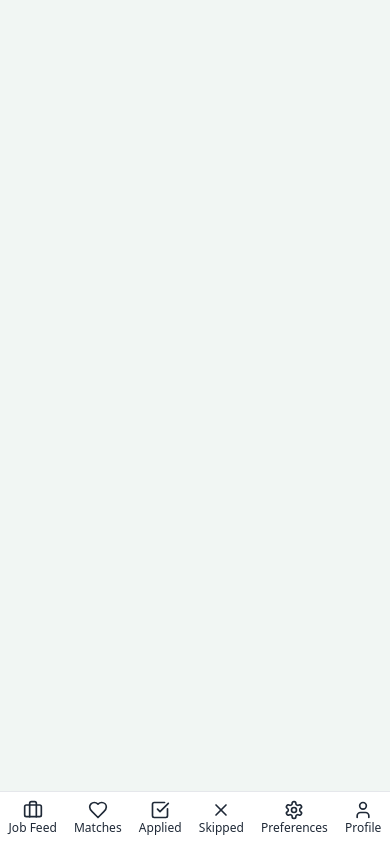
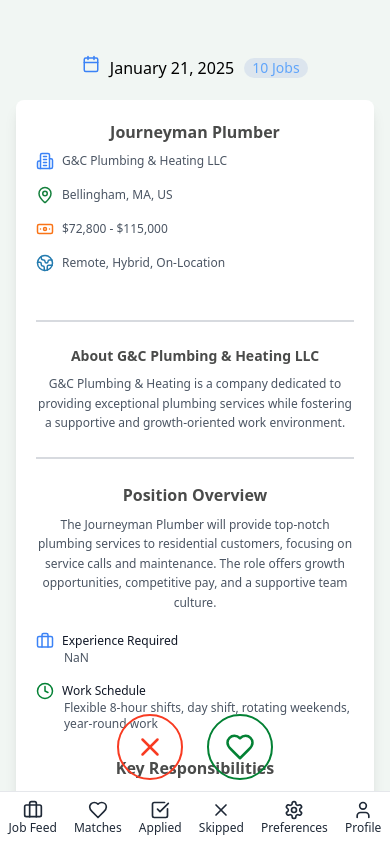
Before and after one commit to Muhammadbilalhaider/netlify-tailwind, a React (Create React App) app: page / in a window 390 px wide. Shown: the top 844 px of the page. Built offline with nearby package versions, Linux system fonts and the light colour scheme.

Commit message:
making responsive

```diff
--- a/src/App.js
+++ b/src/App.js
@@ -16,7 +16,7 @@
         <Navigation />
 
         <Routes>
-          <Route path='feed' element={<JobFeed />} />
+          <Route path='' element={<JobFeed />} />
           <Route path='matches' element={< Matchjobs />} />
           <Route path='applied' element={< Applied/>} />
           <Route path='skipped' element ={<Skipped/>} />
--- a/src/components/Applied/Applied.tsx
+++ b/src/components/Applied/Applied.tsx
@@ -107,7 +107,7 @@
                 onMouseLeave={handleMouseLeave}
               >
                 {hoveredStage === index && (
-                  <span className={`absolute text-nowrap text-xs p-1 rounded-lg mb-2  text-center text-white bg-slate-800 bottom-20 hover:scale-110`}
+                  <span className={`absolute text-nowrap text-xs p-1 px-2 rounded-lg mb-2  text-center text-white bg-slate-800 bottom-20 hover:scale-110`}
                   >
                     {stage.description}
                   </span>
--- a/src/components/Navigation.tsx
+++ b/src/components/Navigation.tsx
@@ -9,7 +9,7 @@
 
         <li className="flex flex-col items-center justify-center cursor-pointer group">
           <Link
-            to="/feed"
+            to="/"
             className="flex flex-col items-center justify-center text-xs text-gray-800 hover:text-blue-500"
           >
             <Briefcase size={20} />
```
